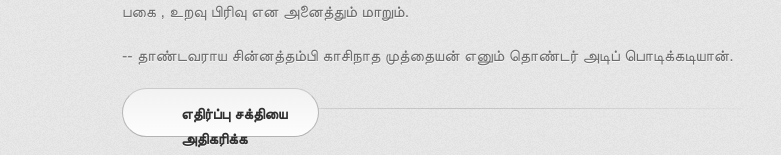
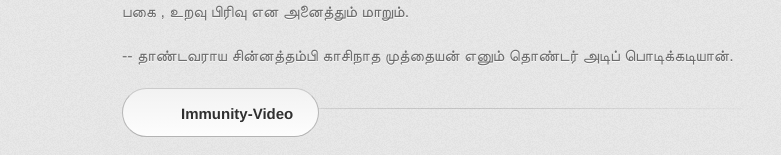
Before and after one commit to Timeandenergy01/intha, a Jekyll site: the page built from index.md, in a window 1280 px wide. Shown: the part 1830-1985 px from the top of the page, without its empty margins (208-989 px from the left). Built offline with Jekyll 4.4.1, drawn with Linux system fonts in a browser that asks for light colours; some web fonts are replaced.

Commit message:
Update default.html

```diff
--- a/_layouts/default.html
+++ b/_layouts/default.html
@@ -45,7 +45,7 @@
 மாறும் என்பதே மாறாவிதி.இந்த நிலை , இளமை , அழகு , வலிமை , செழுமை ,உயர்வு தாழ்வு , இன்பம் துன்பம் , பிறப்பு இறப்பு , உள்ளது  அல்லது ,விருப்பு வெறுப்பு , நன்மை தீமை , நட்பு பகை , உறவு பிரிவு என அனைத்தும் மாறும்.</p>
 
 -- தாண்டவராய சின்னத்தம்பி காசிநாத முத்தையன் எனும் தொண்டர் அடிப் பொடிக்கடியான்.</p>
-<a href="https://www.youtube.com/watch?v=UPxLrVLzGlg&feature=youtu.be" class="button"><span>எதிர்ப்பு சக்தியை அதிகரிக்க</span></a>
+<a href="https://www.youtube.com/watch?v=UPxLrVLzGlg&feature=youtu.be" class="button"><span>Immunity-Video</span></a>
 
 
 	</body>
```
